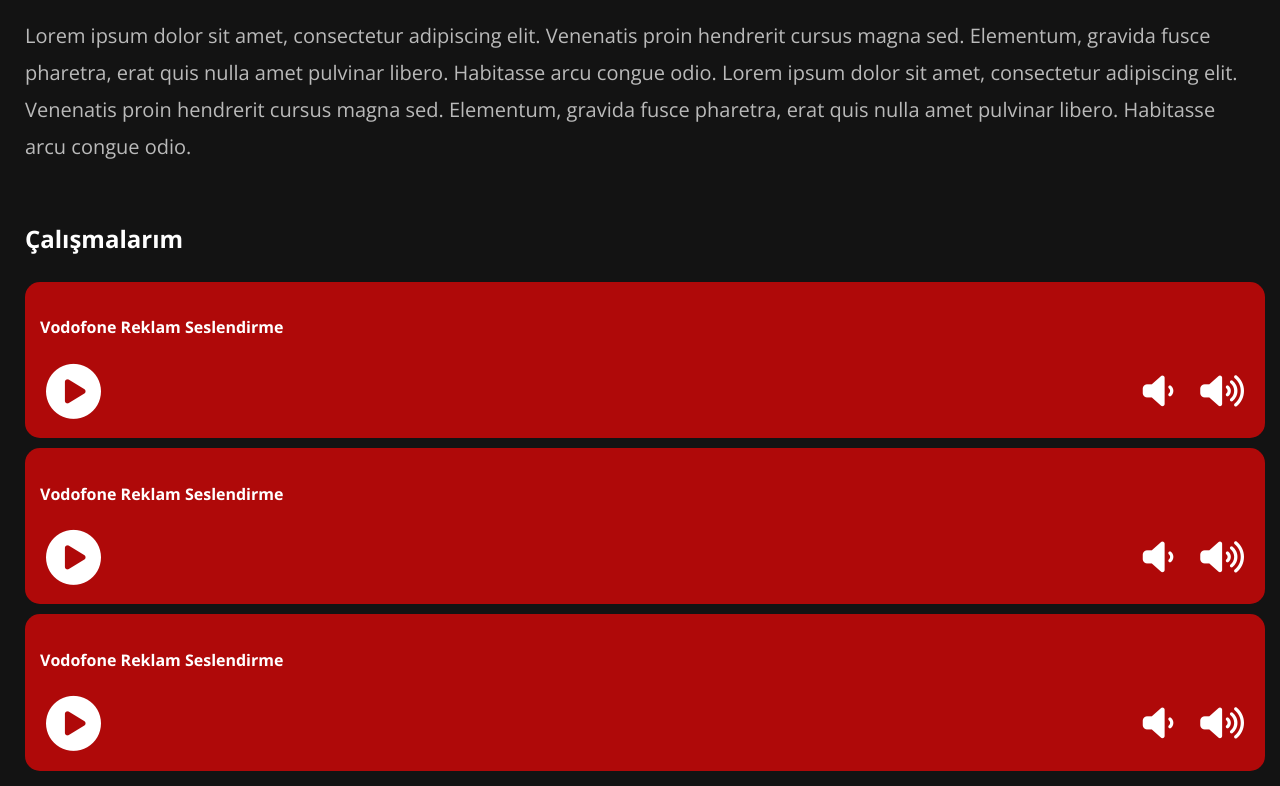
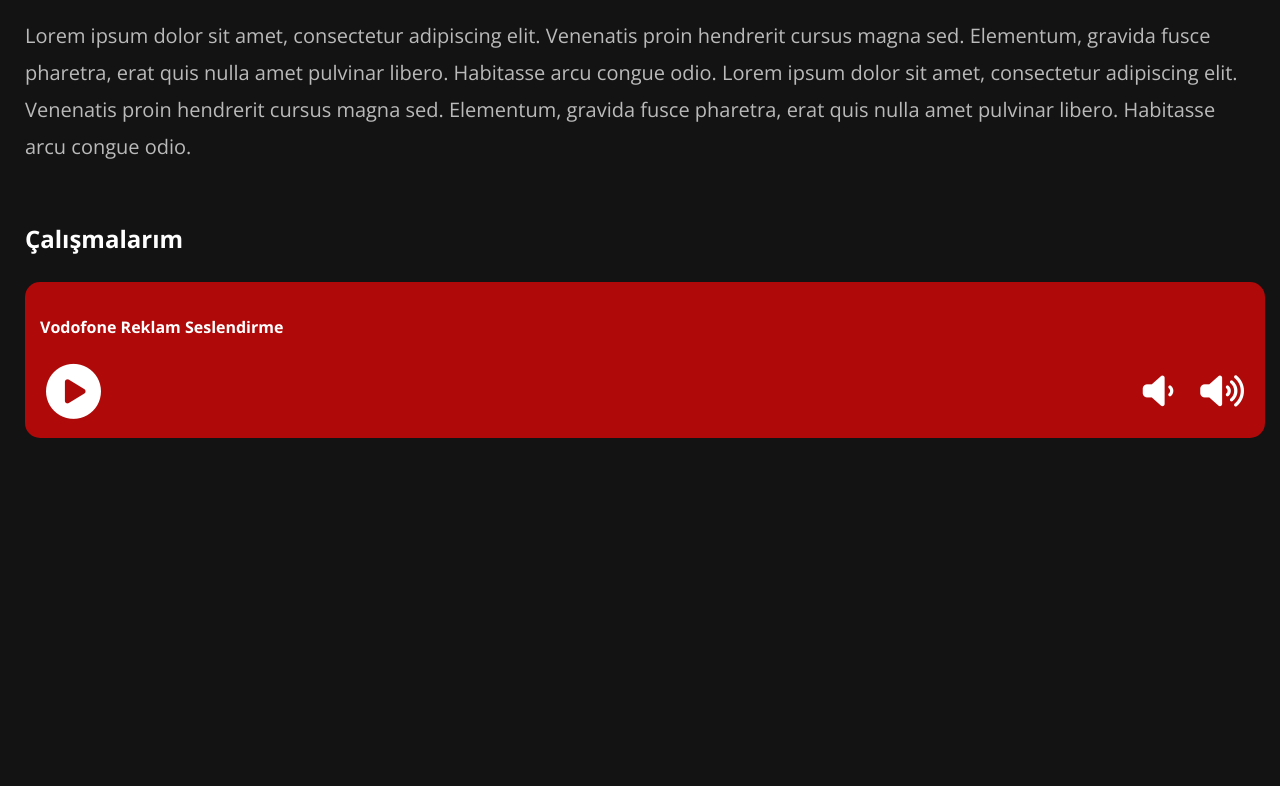
Before and after one commit to ukeskin/kerim-zt-rkwebsite, a website: page src/index.html in a window 1280 px wide. Shown: the part 410-1196 px from the top of the page. After the commit the page ends 863 px from the top, so only its background shows below. Drawn offline with nearby package versions, Linux system fonts and the light colour scheme.

Commit message:
Update index.html

```diff
--- a/src/index.html
+++ b/src/index.html
@@ -52,32 +52,6 @@
         </div>
 
 
-        <div class="card">
-          <h4>Vodofone Reklam Seslendirme</h4>
-          <audio id = "player2" src = "../assets/2.mp3"></audio>
-            <div class="control">
-                <div><button class="button" id="play2" onclick = "document.getElementById('player2').play()"><i class="fa fa-play-circle"></i></button>
-                  <button class="button hide" id="pause2" onclick = "document.getElementById('player2').pause()"><i class="fa fa-pause-circle"></i></button></div>
-                <div class="sound">
-                  <button onclick = "document.getElementById('player2').volume -= 0.2"><i class="fa fa-volume-down"></i></button>
-                  <button onclick = "document.getElementById('player2').volume += 0.2"><i class="fa fa-volume-up"></i></button>
-                </div>
-            </div>
-        </div>
-
-        <div class="card">
-          <h4>Vodofone Reklam Seslendirme</h4>
-          <audio id = "player3" src = "../assets/3.mp3"></audio>
-            <div class="control">
-                <div><button class="button" id="play3" onclick = "document.getElementById('player3').play()"><i class="fa fa-play-circle"></i></button>
-                  <button class="button hide" id="pause3" onclick = "document.getElementById('player3').pause()"><i class="fa fa-pause-circle"></i></button></div>
-                <div class="sound">
-                  <button onclick = "document.getElementById('player3').volume -= 0.2"><i class="fa fa-volume-down"></i></button>
-                  <button onclick = "document.getElementById('player3').volume += 0.2"><i class="fa fa-volume-up"></i></button>
-                </div>
-            </div>
-        </div>
-
       </div>
     </section>
 </div>
```
